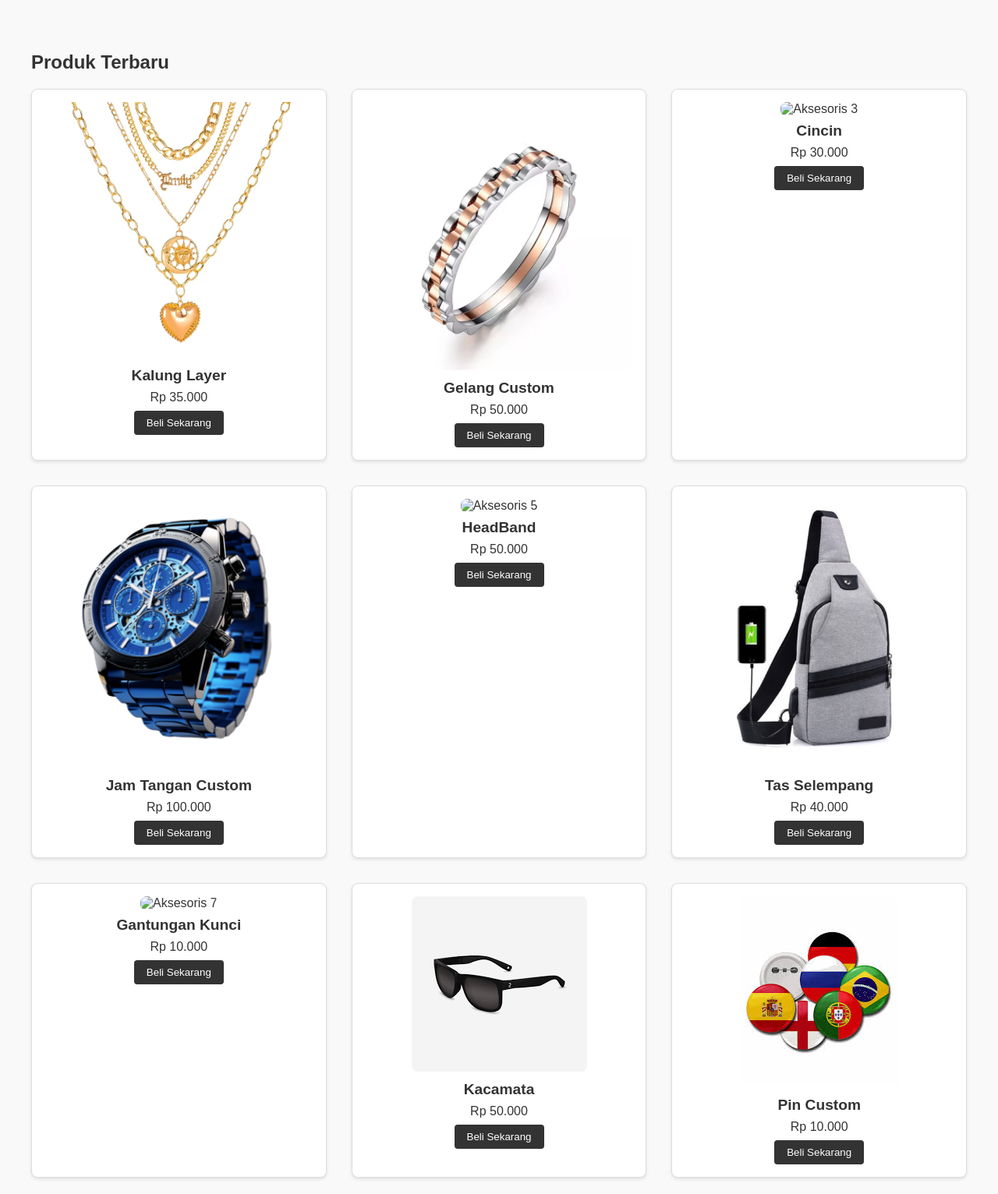
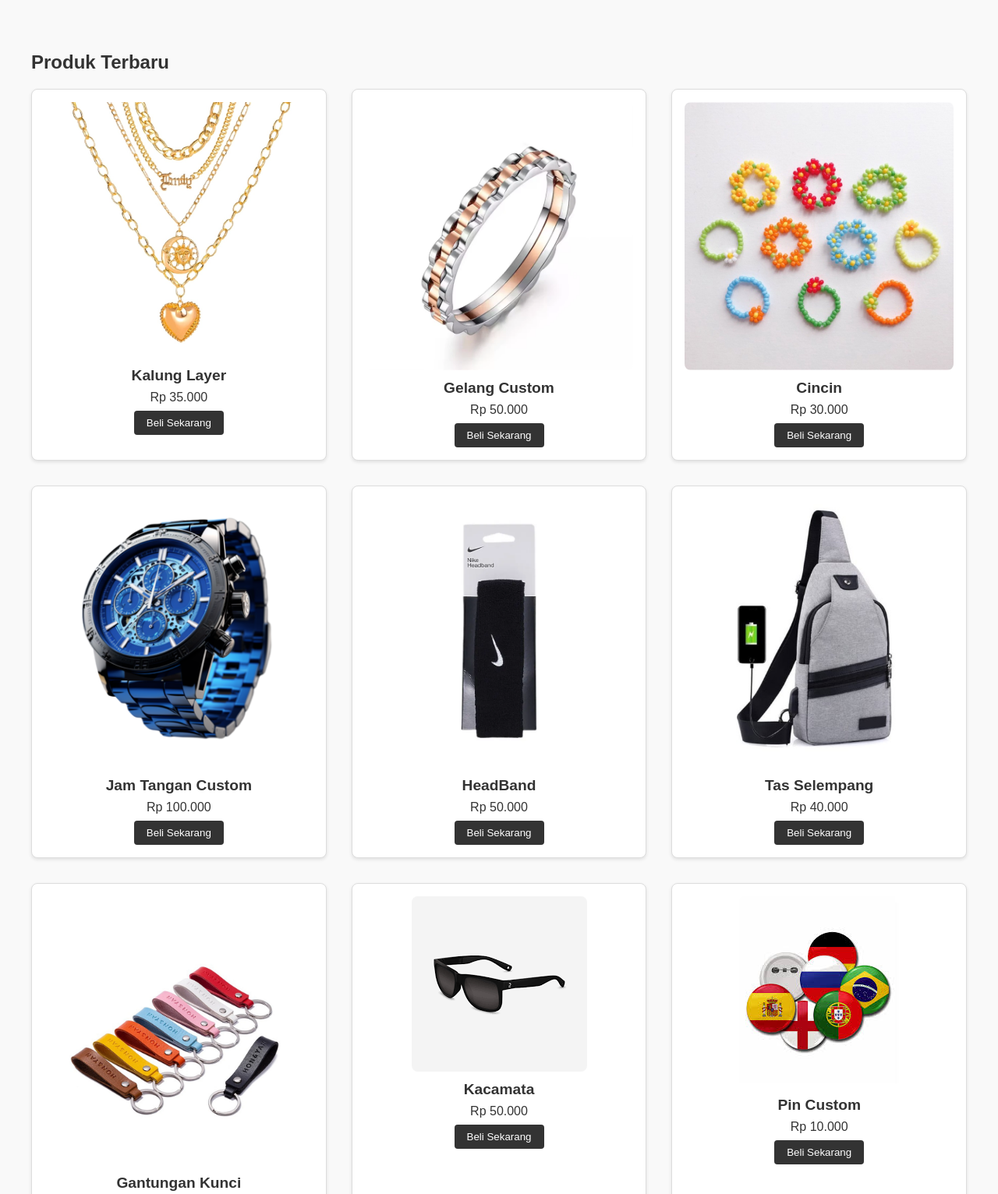
Before and after one commit to hpl771350/TokoAksesorisOnline, a plain HTML site: page index.html in a window 1280 px wide. Shown: the part 148-1680 px from the top of the page at 78% size. Drawn offline with Linux system fonts and the light colour scheme.

Commit message:
Add files via upload

```diff
--- a/index.html
+++ b/index.html
@@ -104,7 +104,7 @@
                 <button>Beli Sekarang</button>
             </div>
             <div class="product-item">
-                <img src="image/cin.jpg" alt="Aksesoris 3">
+                <img src="image/cincin.jpg" alt="Aksesoris 3">
                 <h3>Cincin</h3>
                 <p>Rp 30.000</p>
                 <button>Beli Sekarang</button>
@@ -116,7 +116,7 @@
                 <button>Beli Sekarang</button>
             </div>
 			<div class="product-item">
-                <img src="image/HB.jpg" alt="Aksesoris 5">
+                <img src="image/kepala.webp" alt="Aksesoris 5">
                 <h3>HeadBand</h3>
                 <p>Rp 50.000</p>
                 <button>Beli Sekarang</button>
@@ -128,7 +128,7 @@
                 <button>Beli Sekarang</button>
             </div>
 			<div class="product-item">
-                <img src="image/GKUNCI.jpg" alt="Aksesoris 7">
+                <img src="image/key.webp" alt="Aksesoris 7">
                 <h3>Gantungan Kunci</h3>
                 <p>Rp 10.000</p>
                 <button>Beli Sekarang</button>
```
Also changed, not shown: image/cincin.jpg (added), image/kepala.webp (added), image/key.webp (added).
